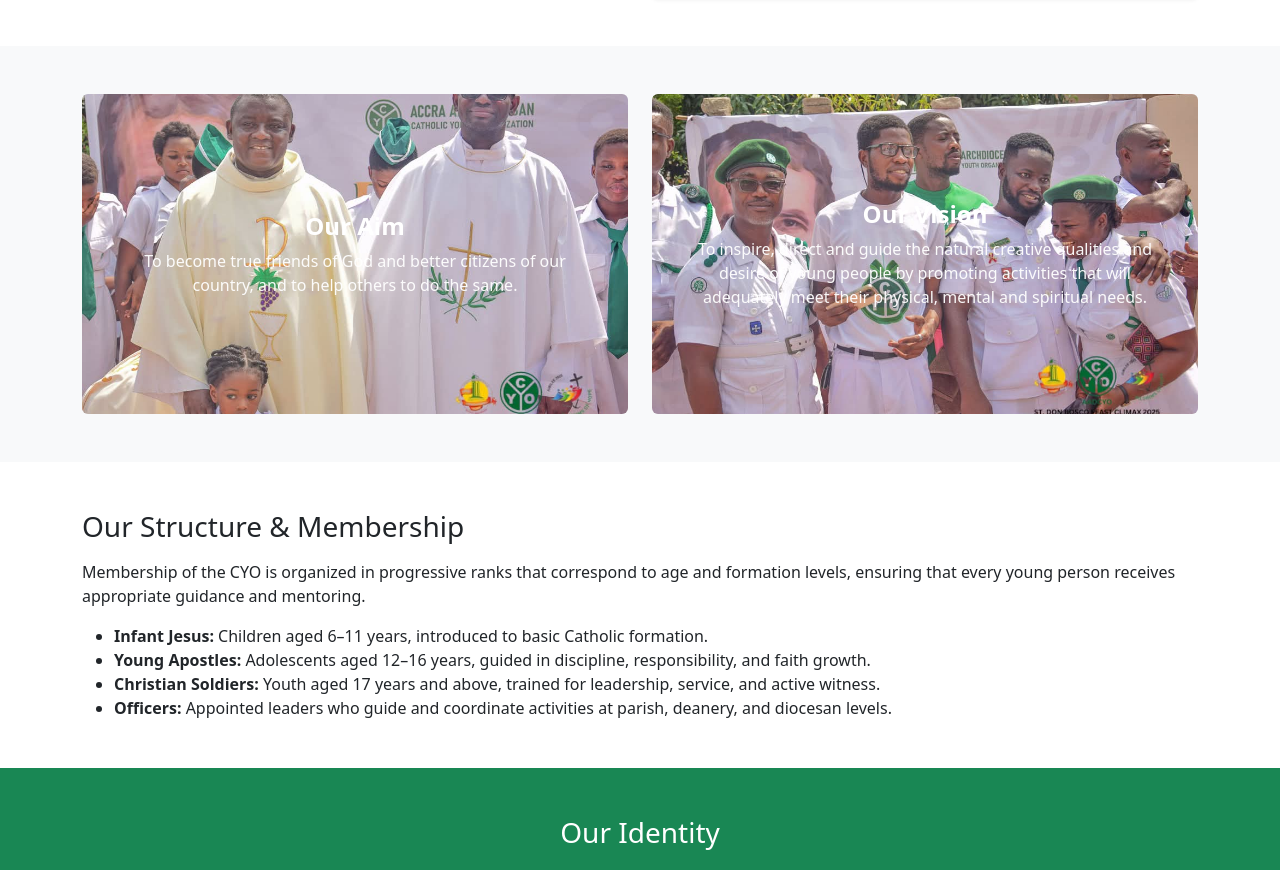
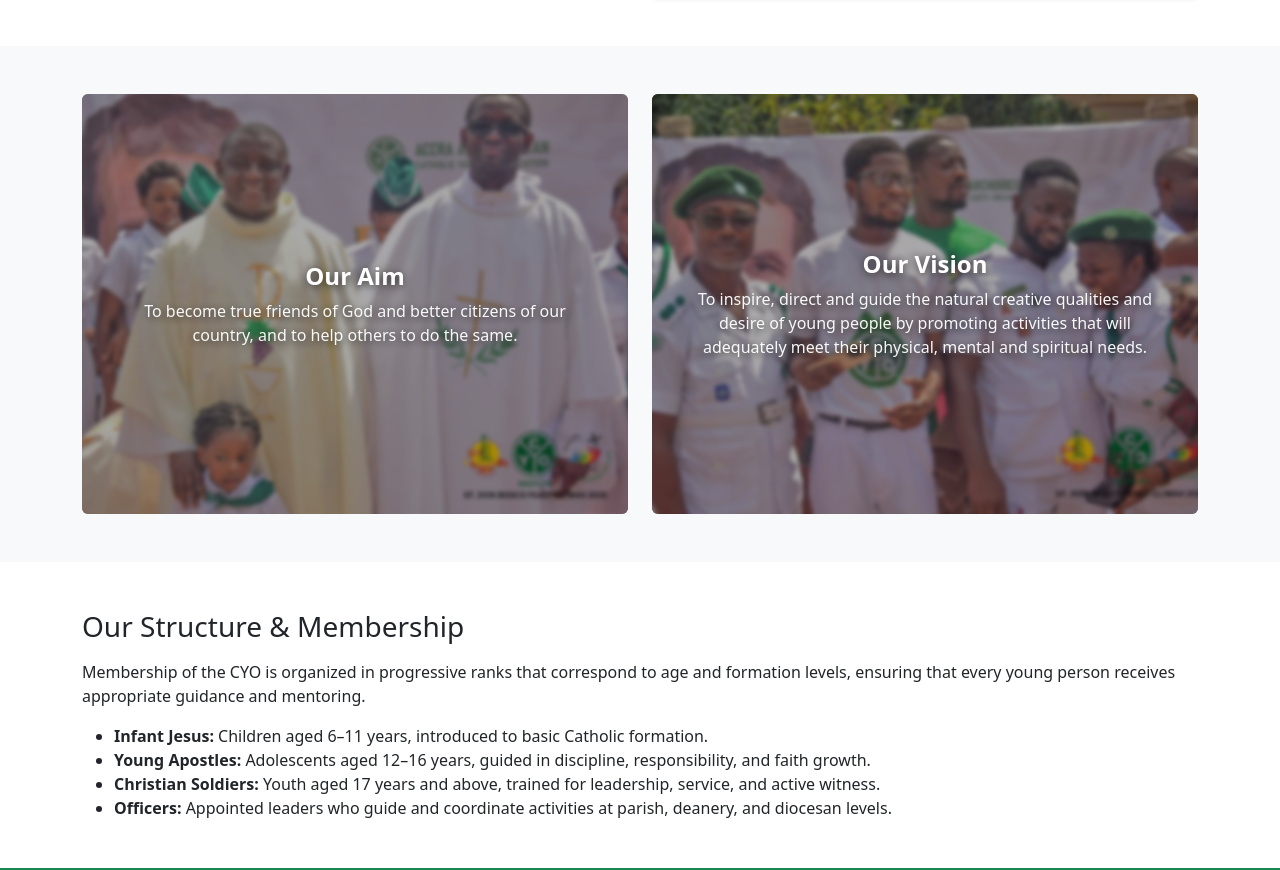
Before and after one commit to Ing-Kophi/accra-cyo-frontend, a React (Create React App) app: page /about in a window 1280 px wide. Shown: the part 880-1750 px from the top of the page. Built offline with nearby package versions, Linux system fonts and the light colour scheme.

Commit message:
Adjusted two cards

```diff
--- a/src/components/home/home.css
+++ b/src/components/home/home.css
@@ -245,7 +245,7 @@
 /* ABOUT MISSION & VISION CARDS */
 .about-card {
   position: relative;
-  height: 320px;
+  height: 420px;
   background-size: cover;
   background-repeat: no-repeat;
   background-position: center;
@@ -253,26 +253,47 @@
   overflow: hidden;
 }
 
+.about-card::before {
+  content: "";
+  position: absolute;
+  inset: 0;
+  background-image: inherit;
+  background-size: cover;
+  background-repeat: no-repeat;
+  background-position: center;
+  filter: blur(2px) brightness(0.72);
+  transform: scale(1.04);
+}
+
 .about-card-overlay {
   position: absolute;
   inset: 0;
-  background: transparent;
+  background: rgba(0, 0, 0, 0.08);
   color: #ffffff;
   padding: 2rem;
   display: flex;
   flex-direction: column;
   justify-content: center;
   text-align: center;
+  z-index: 1;
 }
 
 .about-card-overlay h4 {
   font-weight: 700;
   margin-bottom: 0.5rem;
+  text-shadow: 0 2px 8px rgba(0, 0, 0, 0.65);
 }
 
 .about-card-overlay p {
   margin-bottom: 0;
   opacity: 0.95;
+  text-shadow: 0 2px 8px rgba(0, 0, 0, 0.65);
+}
+
+@media (max-width: 768px) {
+  .about-card {
+    height: 500px;
+  }
 }
 
 /* ABOUT - WHO WE ARE IMAGE */
```
